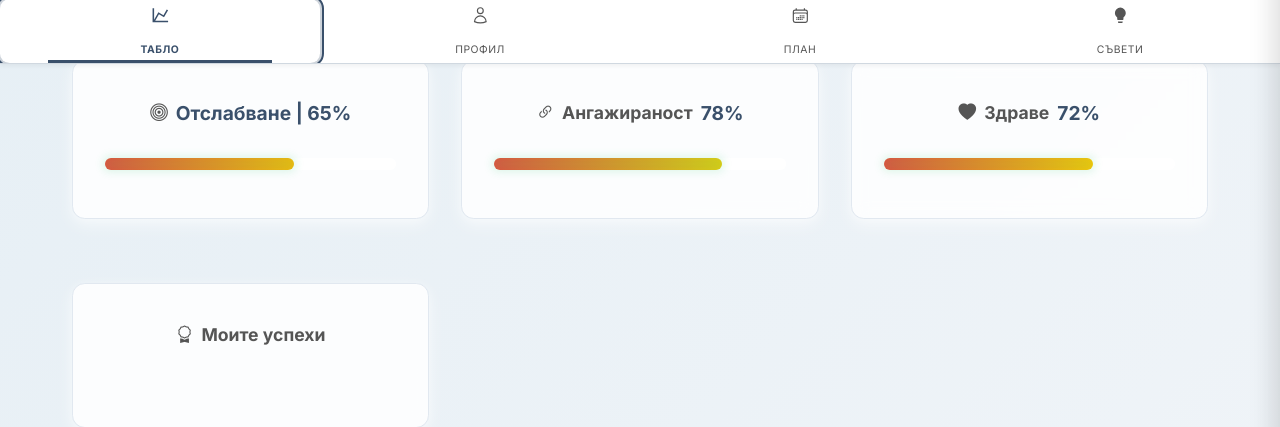
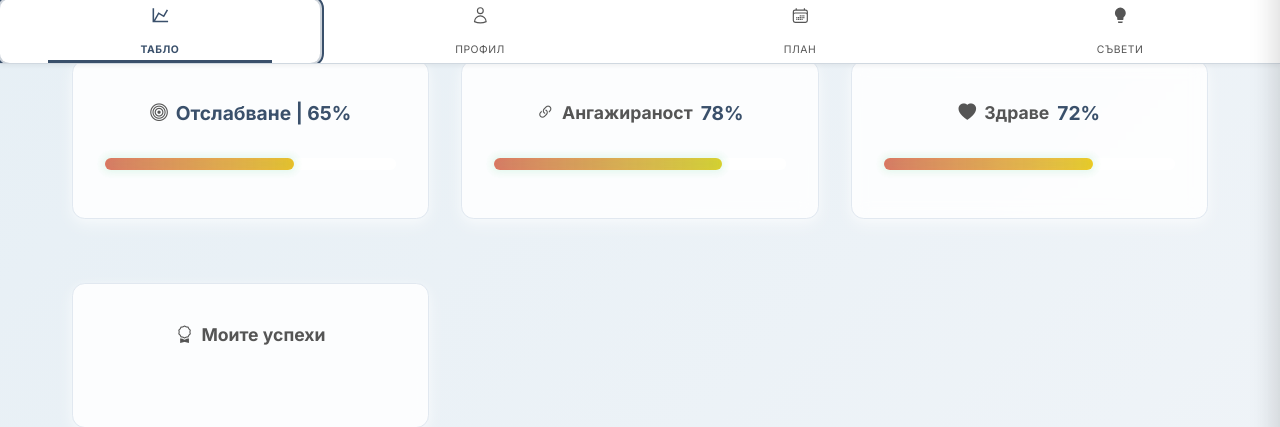
Before and after one commit to Radilovk/bodybest, a PHP site: page /code.html in a window 1280 px wide. Shown: the part 121-548 px from the top of the page. Run offline with PHP 8.4, Linux system fonts and the light colour scheme.

Commit message:
feat: improve progress bar styling

```diff
--- a/css/base_styles.css
+++ b/css/base_styles.css
@@ -66,6 +66,13 @@
   --color-warning: #f39c12; --color-warning-bg: rgba(243, 156, 18, 0.1);
   --color-danger: #e74c3c; --color-danger-bg: rgba(231, 76, 60, 0.1);
   --color-info: #3498db; --color-info-bg: rgba(52, 152, 219, 0.1);
+
+  /* Цветови точки за прогрес баровете */
+  --progress-color-0: 231, 76, 60;
+  --progress-color-50: 243, 156, 18;
+  --progress-color-75: 255, 203, 0;
+  --progress-color-100: 46, 204, 113;
+  --progress-start-color: var(--color-danger);
 
   --progress-bar-bg-empty: #e9ecef;
   --progress-gradient: linear-gradient(to right, var(--color-danger), var(--color-warning), var(--color-success));
--- a/css/dashboard_panel_styles.css
+++ b/css/dashboard_panel_styles.css
@@ -36,12 +36,17 @@
 }
 .progress-fill {
   position: relative;
-  background: linear-gradient(to right, var(--color-danger), var(--progress-end-color));
+  background: linear-gradient(
+    to right,
+    color-mix(in srgb, var(--progress-start-color) 90%, transparent),
+    var(--progress-end-color)
+  );
   height: 100%;
   transition: width 0.8s cubic-bezier(0.4, 0, 0.2, 1);
   width: 0;
   border-radius: inherit;
   z-index: 1;
+  opacity: 0.9;
 }
 .progress-fill::after {
   content: '';
@@ -136,12 +141,17 @@
 }
 .analytics-card .mini-progress-fill {
   position: relative;
-  background: linear-gradient(to right, var(--color-danger), var(--progress-end-color));
+  background: linear-gradient(
+    to right,
+    color-mix(in srgb, var(--progress-start-color) 90%, transparent),
+    var(--progress-end-color)
+  );
   height: 100%;
   transition: width 0.8s cubic-bezier(0.4, 0, 0.2, 1);
   width: 0;
   border-radius: inherit;
   z-index: 1;
+  opacity: 0.85;
 }
 .analytics-card .mini-progress-fill::after {
   content: '';
--- a/js/populateUI.js
+++ b/js/populateUI.js
@@ -125,8 +125,14 @@ function populateDashboardDetailedAnalytics(analyticsData) {
 
             const progress = document.createElement('div');
             progress.className = 'mini-progress-bar';
+            progress.setAttribute('role', 'progressbar');
+            progress.setAttribute('aria-valuemin', '0');
+            progress.setAttribute('aria-valuemax', '100');
             const fill = document.createElement('div');
             fill.className = 'mini-progress-fill';
+            if (metric.colorKey) {
+                fill.style.setProperty('--progress-start-color', `var(--color-${metric.colorKey})`);
+            }
             progress.appendChild(fill);
             card.appendChild(progress);
 
@@ -187,6 +193,7 @@ function populateDashboardDetailedAnalytics(analyticsData) {
             if (!isNaN(metric.currentValueNumeric)) {
                 const value = Number(metric.currentValueNumeric);
                 const percent = value <= 5 ? ((value - 1) / 4) * 100 : Math.max(0, Math.min(100, value));
+                progress.setAttribute('aria-valuenow', `${Math.round(percent)}`);
                 fill.style.setProperty('--progress-end-color', getProgressColor(percent));
                 animateProgressFill(fill, percent);
             }
--- a/js/utils.js
+++ b/js/utils.js
@@ -98,13 +98,21 @@ export function fileToText(file) {
  * @param {number} percent Стойността в диапазона 0-100.
  * @returns {string} CSS rgb() низ за крайния цвят.
  */
+export let progressColorStops = [
+    { pct: 0, color: [231, 76, 60] },       // червено
+    { pct: 50, color: [243, 156, 18] },     // оранжево
+    { pct: 75, color: [255, 203, 0] },      // жълто
+    { pct: 100, color: [46, 204, 113] }     // зелено
+];
+
+export function setProgressColorStops(stops) {
+    if (Array.isArray(stops) && stops.length > 0) {
+        progressColorStops = stops;
+    }
+}
+
 export function getProgressColor(percent) {
-    const stops = [
-        { pct: 0, color: [231, 76, 60] },       // червено
-        { pct: 50, color: [243, 156, 18] },     // оранжево
-        { pct: 75, color: [255, 203, 0] },      // жълто
-        { pct: 100, color: [46, 204, 113] }     // зелено
-    ];
+    const stops = progressColorStops;
     const p = Math.max(0, Math.min(100, percent));
     for (let i = 1; i < stops.length; i++) {
         if (p <= stops[i].pct) {
```
